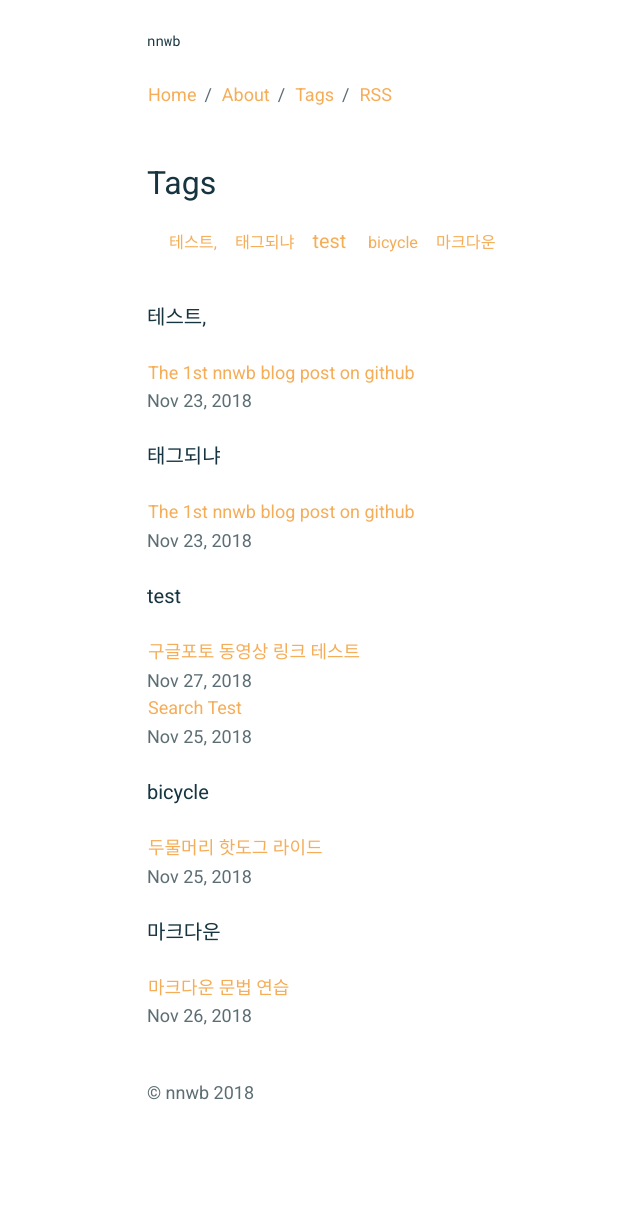
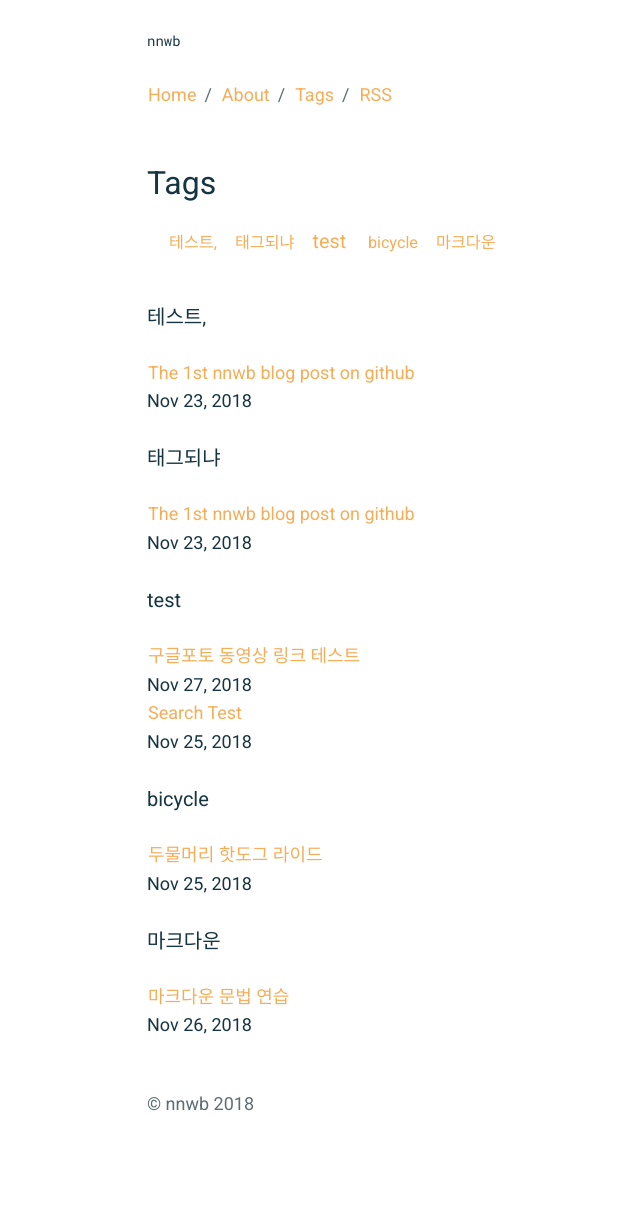
Before and after one commit to nnwb/nnwb.github.io, a Jekyll site: the page built from _pages/tags.md, in a window 1280 px wide. Shown: the whole page, without its empty margins (143-783 px from the left). Built offline with Jekyll 4.4.1, drawn with Linux system fonts in a browser that asks for light colours.

Commit message:
Update tags.md

```diff
--- a/_pages/tags.md
+++ b/_pages/tags.md
@@ -22,7 +22,7 @@ permalink: /tags/
     <a name="{{ tag_name | slugize }}"></a>
     {% for post in site.tags[tag_name] %}
     <article class="archive-item">
-      <h4><a href="{{ root_url }}{{ post.url }}">{{post.title}}</a></h4><p>{{ post.date | date: "%b %-d, %Y" }}</p>
+      <h4><a href="{{ root_url }}{{ post.url }}">{{post.title}}</a> <p>{{ post.date | date: "%b %-d, %Y" }}</p></h4>
     </article>
     {% endfor %}
   </div>
```
